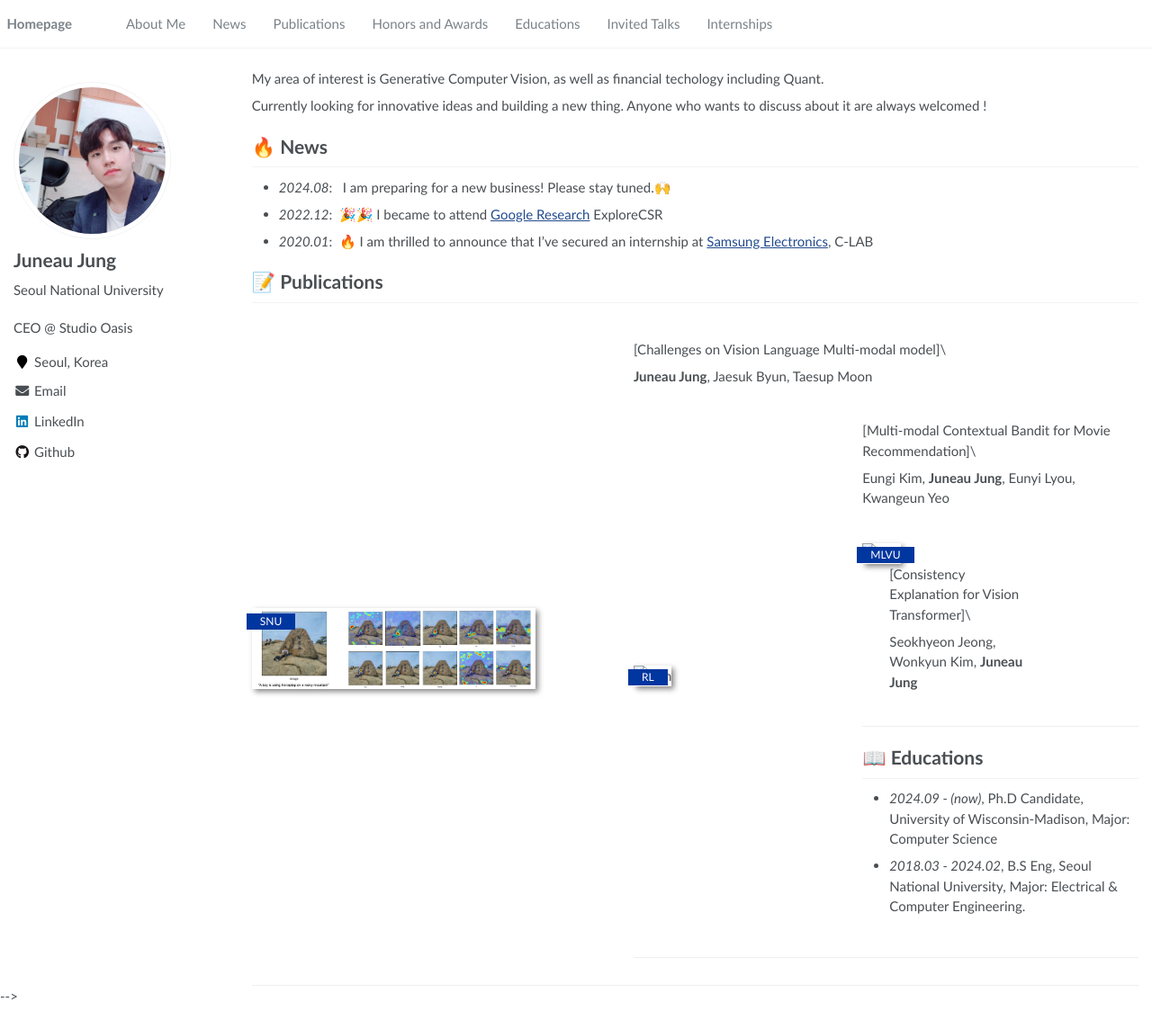
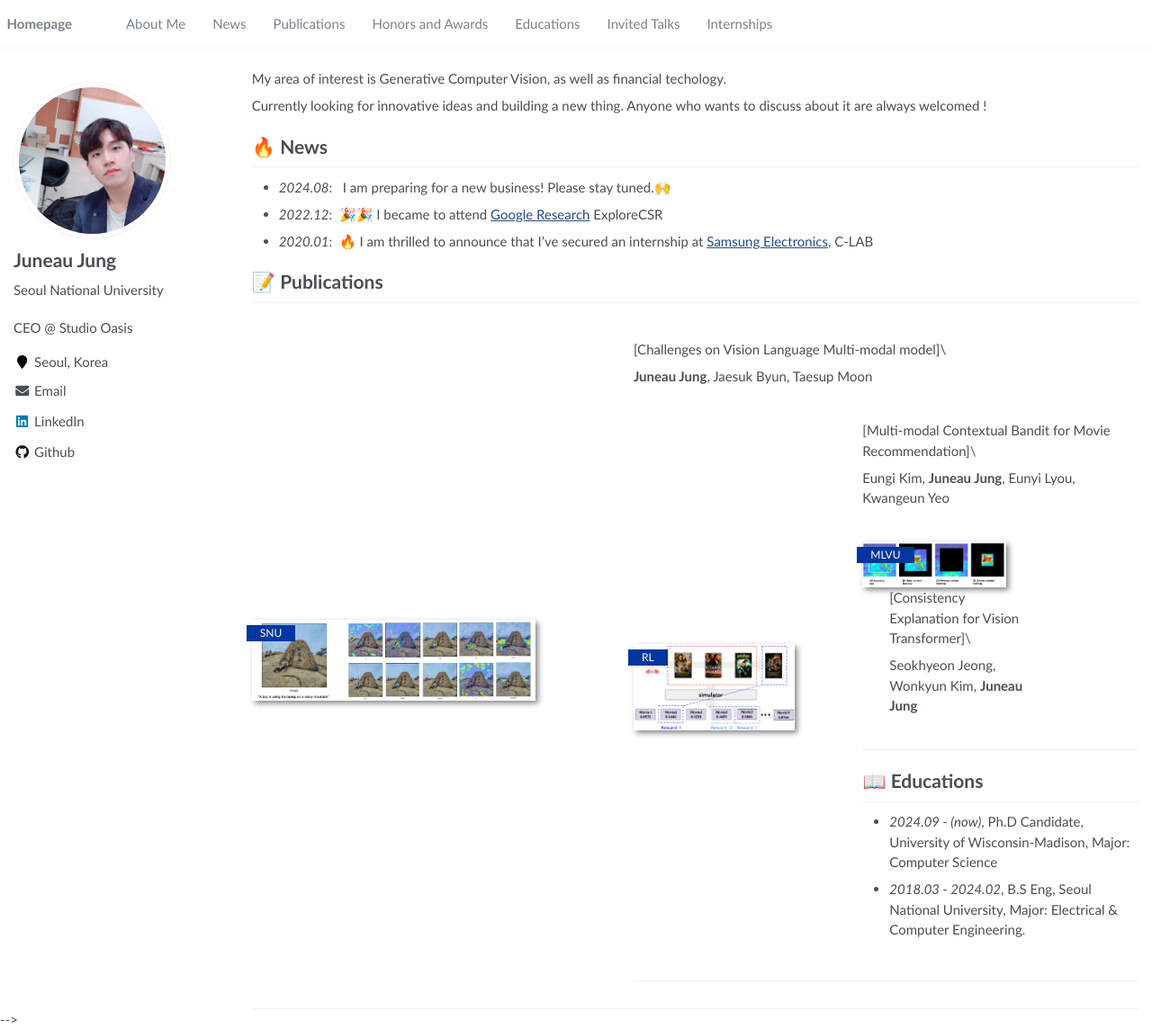
Before and after one commit to zzuno/zzuno.github.io, a Jekyll site: the page built from _pages/about.md, in a window 1280 px wide and 1144 px high. Shown: the whole window at 90% size. Built offline with Jekyll 4.4.1, drawn with Linux system fonts in a browser that asks for light colours.

Commit message:
adjusted intro

```diff
--- a/_pages/about.md
+++ b/_pages/about.md
@@ -18,7 +18,7 @@
 
 <span class='anchor' id='about-me'></span>
 
-My area of interest is Generative Computer Vision, as well as financial techology including Quant.
+My area of interest is Generative Computer Vision, as well as financial techology.
 
 Currently looking for innovative ideas and building a new thing. Anyone who wants to discuss about it are always welcomed !
 
@@ -39,7 +39,7 @@
 
 **Juneau Jung**, Jaesuk Byun, Taesup Moon
 
-<div class='paper-box'><div class='paper-box-image'><div><div class="badge">RL</div><img src='multimodal_bandit.png' alt="sym" width="80%"></div></div>
+<div class='paper-box'><div class='paper-box-image'><div><div class="badge">RL</div><img src='images/multimodal_bandit.png' alt="sym" width="80%"></div></div>
 <div class='paper-box-text' markdown="1">
 
 [Multi-modal Contextual Bandit
@@ -47,7 +47,7 @@
 
 Eungi Kim, **Juneau Jung**, Eunyi Lyou, Kwangeun Yeo
 
-<div class='paper-box'><div class='paper-box-image'><div><div class="badge">MLVU</div><img src='vpt.png' alt="sym" width="80%"></div></div>
+<div class='paper-box'><div class='paper-box-image'><div><div class="badge">MLVU</div><img src='images/vpt.png' alt="sym" width="80%"></div></div>
 <div class='paper-box-text' markdown="1">
 
 [Consistency Explanation for Vision Transformer]\\
```
